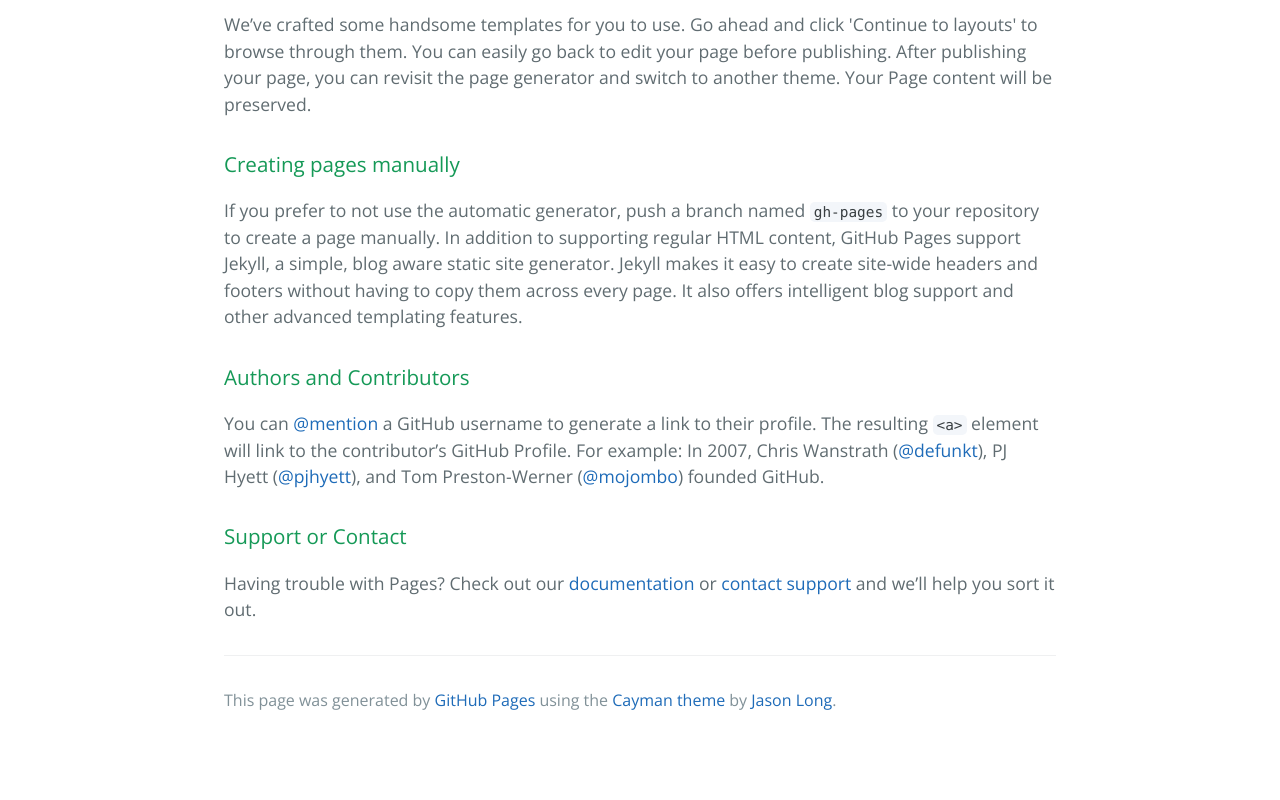
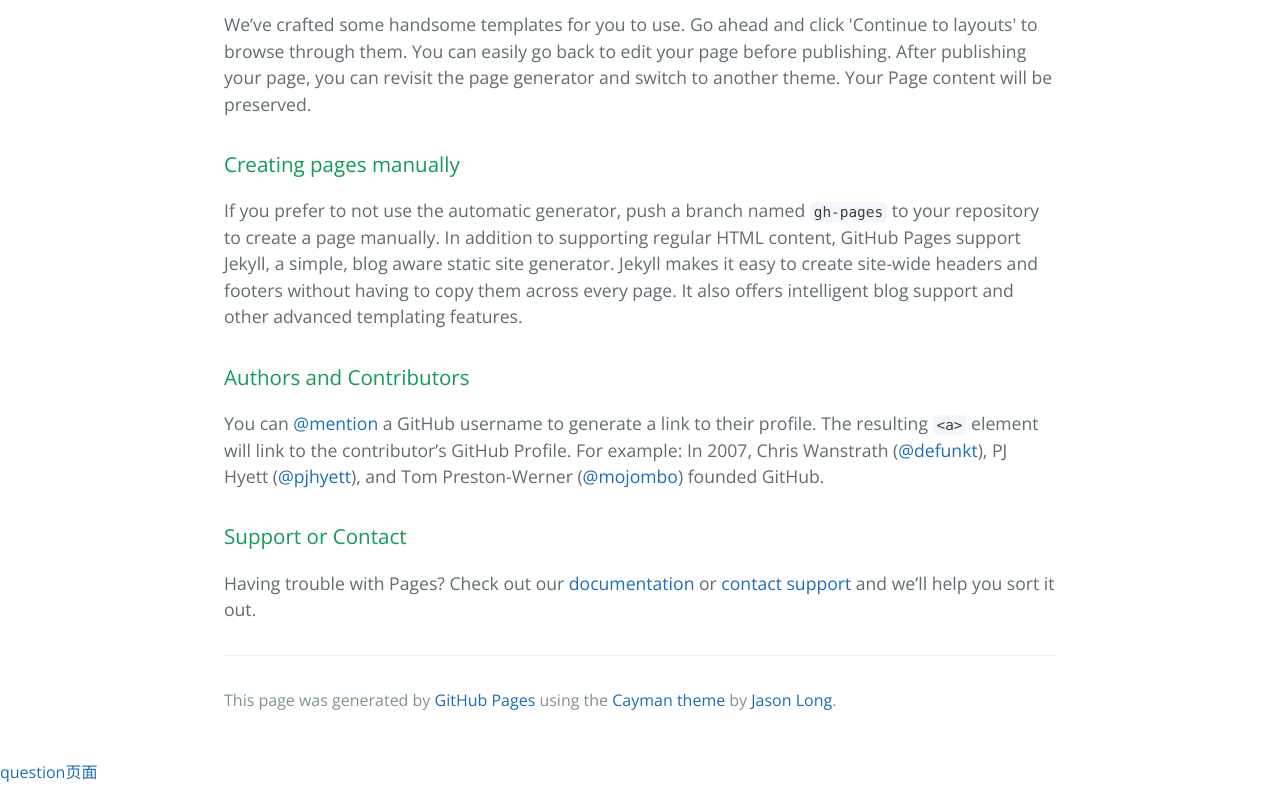
Before and after one commit to ningxu777/ningxu777.github.io, a plain HTML site: page index.html in a window 1280 px wide. Shown: the part 572-1372 px from the top of the page. Before the commit the page ends 1316 px from the top, so only its background shows below. Drawn offline with nearby package versions, Linux system fonts and the light colour scheme.

Commit message:
Update index.html

```diff
--- a/index.html
+++ b/index.html
@@ -48,6 +48,6 @@
 
     </section>
 
-
+  <p><a href="question">question页面</a></p>
   </body>
 </html>
```
